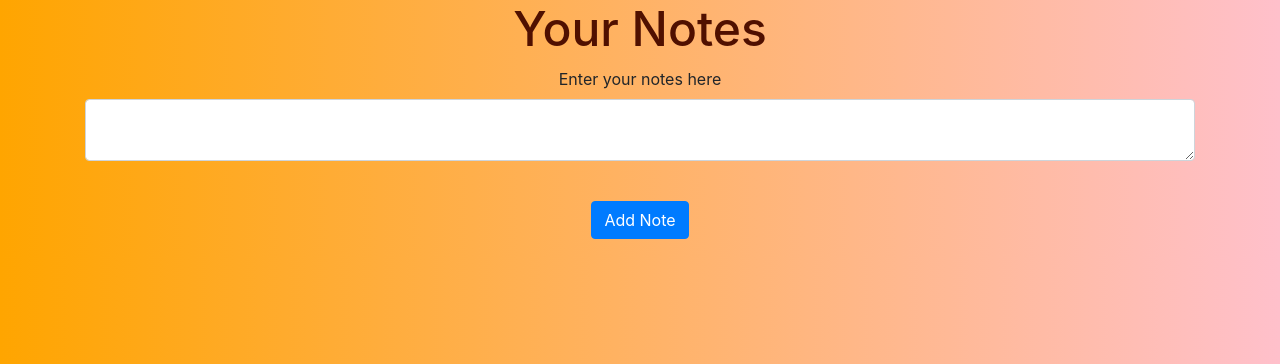
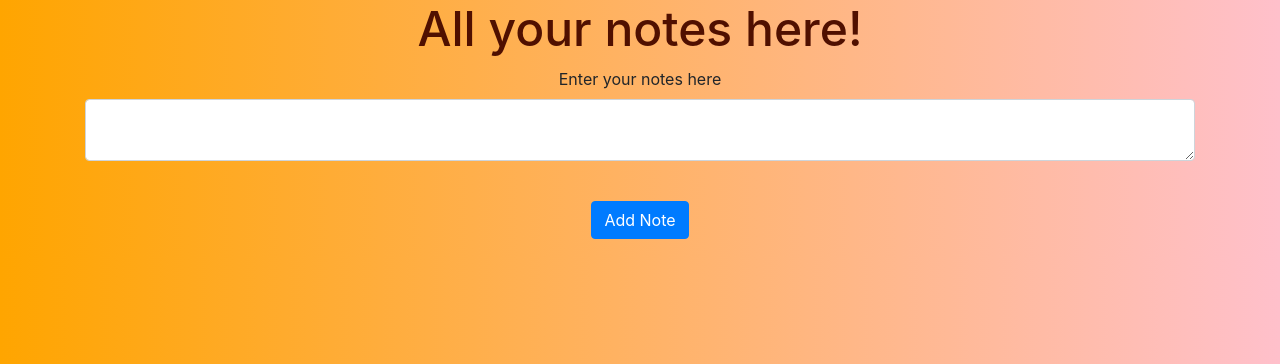
Before and after one commit to Lorissxd/webapp_cicd, a Flask app: page /home in a window 1280 px wide. Shown: the part 56-420 px from the top of the page. Run offline with Flask 3, Linux system fonts and the light colour scheme; data that the repository does not hold is empty; some libraries are stand-ins or nearby versions.

Commit message:
Troubleshooting cd pipeline#3

```diff
--- a/website/templates/home.html
+++ b/website/templates/home.html
@@ -23,7 +23,7 @@
       }
 </style>
 <form method="POST">
-    <h1 align='center'>Your Notes</h1>
+    <h1 align='center'>All your notes here!</h1>
     <div align='center' class="form-group">
         <label for="note">Enter your notes here</label>
         <p>
```
Also changed, not shown: .github/workflows/cd.yml.
